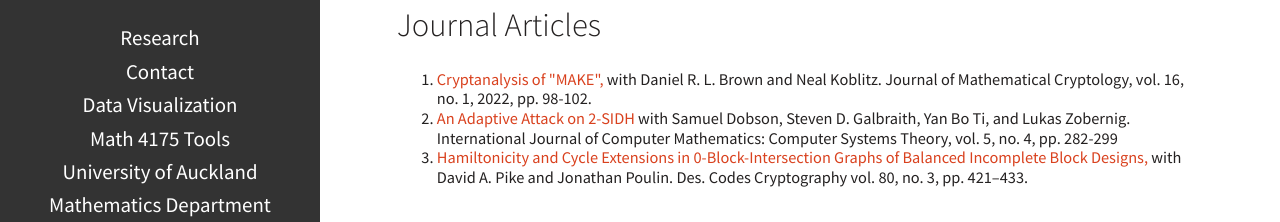
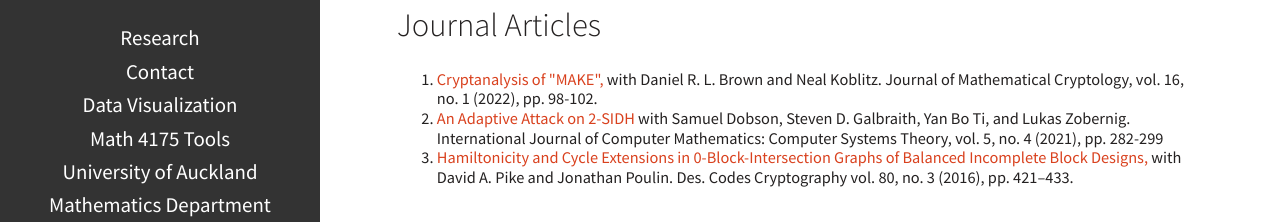
Before and after one commit to JasonLeGrow/JasonLeGrow.github.io, a plain HTML site: page pages/Research.html in a window 1280 px wide. Shown: the part 210-432 px from the top of the page. Drawn offline with Linux system fonts and the light colour scheme.

Commit message:
Update documentation

```diff
--- a/pages/Research.html
+++ b/pages/Research.html
@@ -112,9 +112,9 @@
 <p>My current research is in post-quantum cryptography. In particular I am interested in new post-quantum primitives; realizing classical cryptosystems over post-quantum primitives; protocols; efficient implementations; and quantum cryptanalysis. I am primarily focused on isogeny-based schemes, built on the ideas underlying <a href="https://sike.org/">SIKE</a> and <a href="https://csidh.isogeny.org/">CSIDH</a>. In the past, I have worked on combinatorial design theory, particularly on configuration orderings of balanced incomplete block designs.</p>
 <h2>Journal Articles</h2>
 <ol>
-<li><a href="https://www.degruyter.com/document/doi/10.1515/jmc-2021-0016/html">Cryptanalysis of "MAKE",</a> with Daniel R. L. Brown and Neal Koblitz. Journal of Mathematical Cryptology, vol. 16, no. 1, 2022, pp. 98-102.</li>
-<li><a href="https://www.tandfonline.com/doi/abs/10.1080/23799927.2020.1822446?journalCode=tcom20">An Adaptive Attack on 2-SIDH</a> with Samuel Dobson, Steven D. Galbraith, Yan Bo Ti, and Lukas Zobernig. International Journal of Computer Mathematics: Computer Systems Theory, vol. 5, no. 4, pp. 282-299</li>
-<li><a href="https://link.springer.com/article/10.1007/s10623-015-0110-6">Hamiltonicity and Cycle Extensions in 0-Block-Intersection Graphs of Balanced Incomplete Block Designs,</a> with David A. Pike and Jonathan Poulin. Des. Codes Cryptography vol. 80, no. 3, pp. 421–433.<br>
+<li><a href="https://www.degruyter.com/document/doi/10.1515/jmc-2021-0016/html">Cryptanalysis of "MAKE",</a> with Daniel R. L. Brown and Neal Koblitz. Journal of Mathematical Cryptology, vol. 16, no. 1 (2022), pp. 98-102.</li>
+<li><a href="https://www.tandfonline.com/doi/abs/10.1080/23799927.2020.1822446?journalCode=tcom20">An Adaptive Attack on 2-SIDH</a> with Samuel Dobson, Steven D. Galbraith, Yan Bo Ti, and Lukas Zobernig. International Journal of Computer Mathematics: Computer Systems Theory, vol. 5, no. 4 (2021), pp. 282-299</li>
+<li><a href="https://link.springer.com/article/10.1007/s10623-015-0110-6">Hamiltonicity and Cycle Extensions in 0-Block-Intersection Graphs of Balanced Incomplete Block Designs,</a> with David A. Pike and Jonathan Poulin. Des. Codes Cryptography vol. 80, no. 3 (2016), pp. 421–433.<br>
 </br></li>
 </ol>
 <h2>Refereed Conference Proceedings</h2>
```
